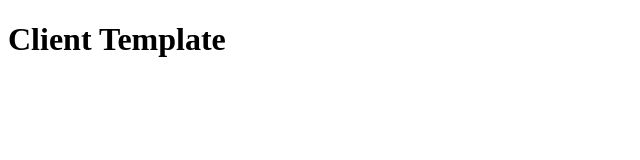
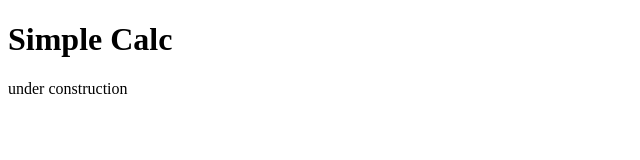
Before and after one commit to ccampb13/simple-calc, a plain HTML site: page index.html in a window 1280 px wide. Shown: the whole page, without its empty margins (0-640 px from the left). Drawn offline with Linux system fonts and the light colour scheme.

Commit message:
fixing html 2

```diff
--- a/index.html
+++ b/index.html
@@ -3,12 +3,13 @@
 
 <head>
   <meta charset="utf-8">
-  <title>Client Template</title>
+  <title>Simple Calc</title>
   <link rel="stylesheet" href="css/app.css">
 </head>
 
 <body>
-  <h1>Client Template</h1>
+  <h1>Simple Calc</h1>
+  <p>under construction</p>
   <script src="/js/vendor/jquery-2.1.0.js"></script>
   <script src="/js/source/main.js"></script>
 </body>
```
